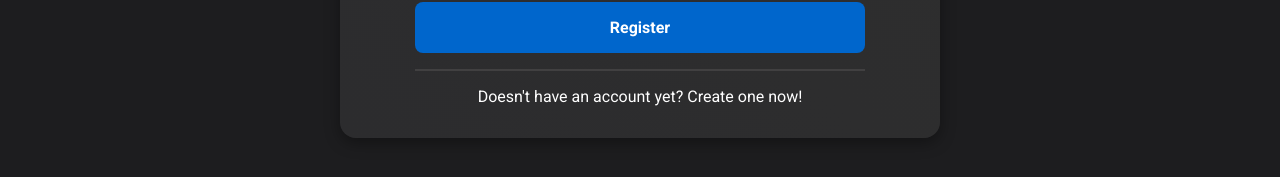
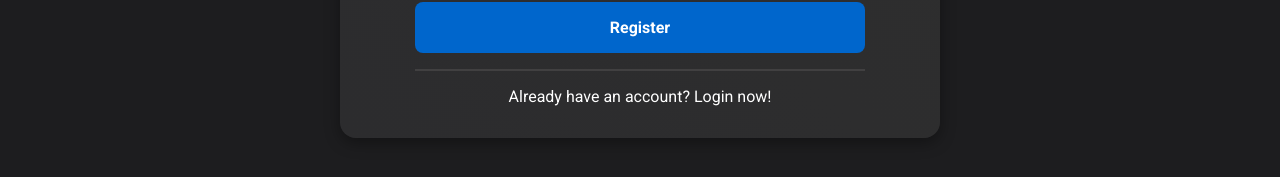
Before and after one commit to enzobocalon/nextjs-blog, a Next.js app: page /register in a window 1280 px wide. Shown: the part 539-716 px from the top of the page. Built offline with nearby package versions, Linux system fonts and the light colour scheme.

Commit message:
feat: added register and login messages

```diff
--- a/src/components/Form/index.tsx
+++ b/src/components/Form/index.tsx
@@ -46,8 +46,14 @@ export default function Form({isLogin}: Props) {
 				<S.FieldContainer>
 					<Button>{isLogin ? 'Login' : 'Register'}</Button>
 				</S.FieldContainer>
-				<Link href={'#'}>
-					<p>Doesn&apos;t have an account yet? Create one now!</p>
+				<Link href={isLogin ? '/register' : '/login'}>
+					{
+						isLogin ? (
+							<p>Doesn&apos;t have an account yet? Create one now!</p>
+						) : (
+							<p>Already have an account? Login now!</p>
+						)
+					}
 				</Link>
 			</S.Form>
 		</S.Container>
```
